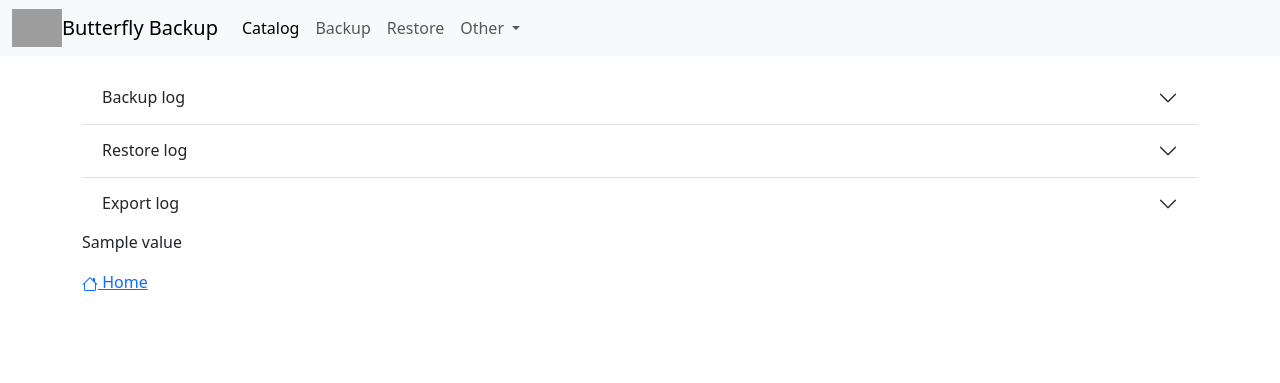
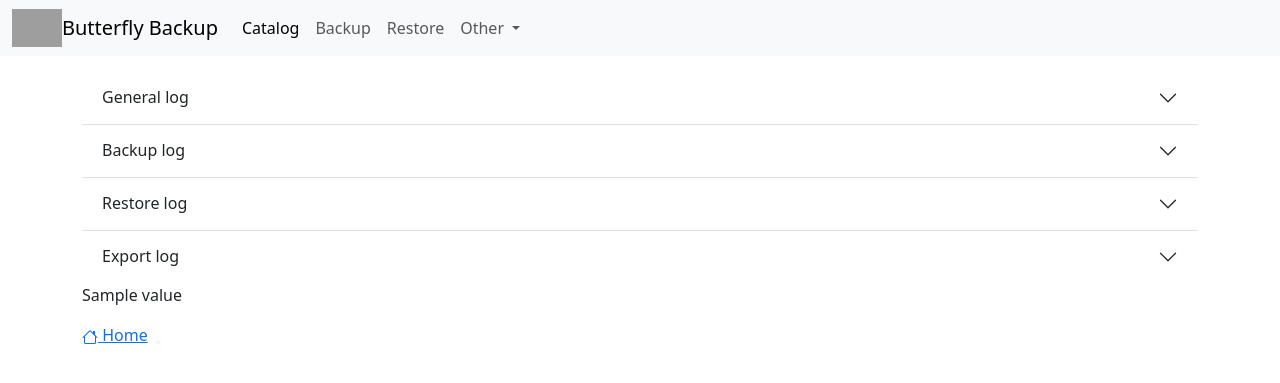
Before and after one commit to MatteoGuadrini/butterfly-backup-web, a Django app: template butterfly_backup_web/templates/logs.html in a window 1280 px wide. Shown: the top 383 px of the page. Run offline with Django 4.2, Linux system fonts and the light colour scheme; the template is opened without the code that fills it: most values are stand-ins (such as "Sample title", 1, 10 or a date in 2020); parts of the project's set-up code (start-up, migrations or seed data) failed here and were passed over; some libraries are stand-ins or nearby versions; grey boxes are pictures that could not be loaded.

Commit message:
chore: add general log into logs view function

```diff
--- a/butterfly_backup_web/bbweb/views.py
+++ b/butterfly_backup_web/bbweb/views.py
@@ -72,6 +72,11 @@ def logs(request, section):
     template = loader.get_template("logs.html")
     context = {}
     extension = ".log"
+    general_log = os.path.join(
+        Path(config.get(section, "path", fallback="/")).parent, "general" + extension
+    )
+    if os.path.isfile(general_log):
+        context["general"] = open(general_log).read().replace("\n", "<br>")
     for action in ("backup", "restore", "export"):
         # Get path of specific section
         log_file = os.path.join(
--- a/butterfly_backup_web/templates/logs.html
+++ b/butterfly_backup_web/templates/logs.html
@@ -13,6 +13,31 @@
     {% else %}
         <div class="container">
             <div class="accordion accordion-flush" id="logs">
+                {% if general %}
+                <div class="accordion-item">
+                    <h2 class="accordion-header" id="general">
+                        <button class="accordion-button collapsed"
+                            type="button"
+                            data-bs-toggle="collapse"
+                            data-bs-target="#general_collapse"
+                            aria-expanded="false"
+                            aria-controls="general_collapse">
+                            General log
+                        </button>
+                    </h2>
+                    <div id="general_collapse"
+                            class="accordion-collapse collapse"
+                            aria-labelledby="general"
+                            data-bs-parent="#general">
+                        <div class="accordion-body">
+                            <code>
+                                {{ general | safe }}
+                            </code>
+                        </div>
+                    </div>
+                </div>
+                {% endif %}
+
                 {% if backup %}
                 <div class="accordion-item">
                     <h2 class="accordion-header" id="backup">
```
